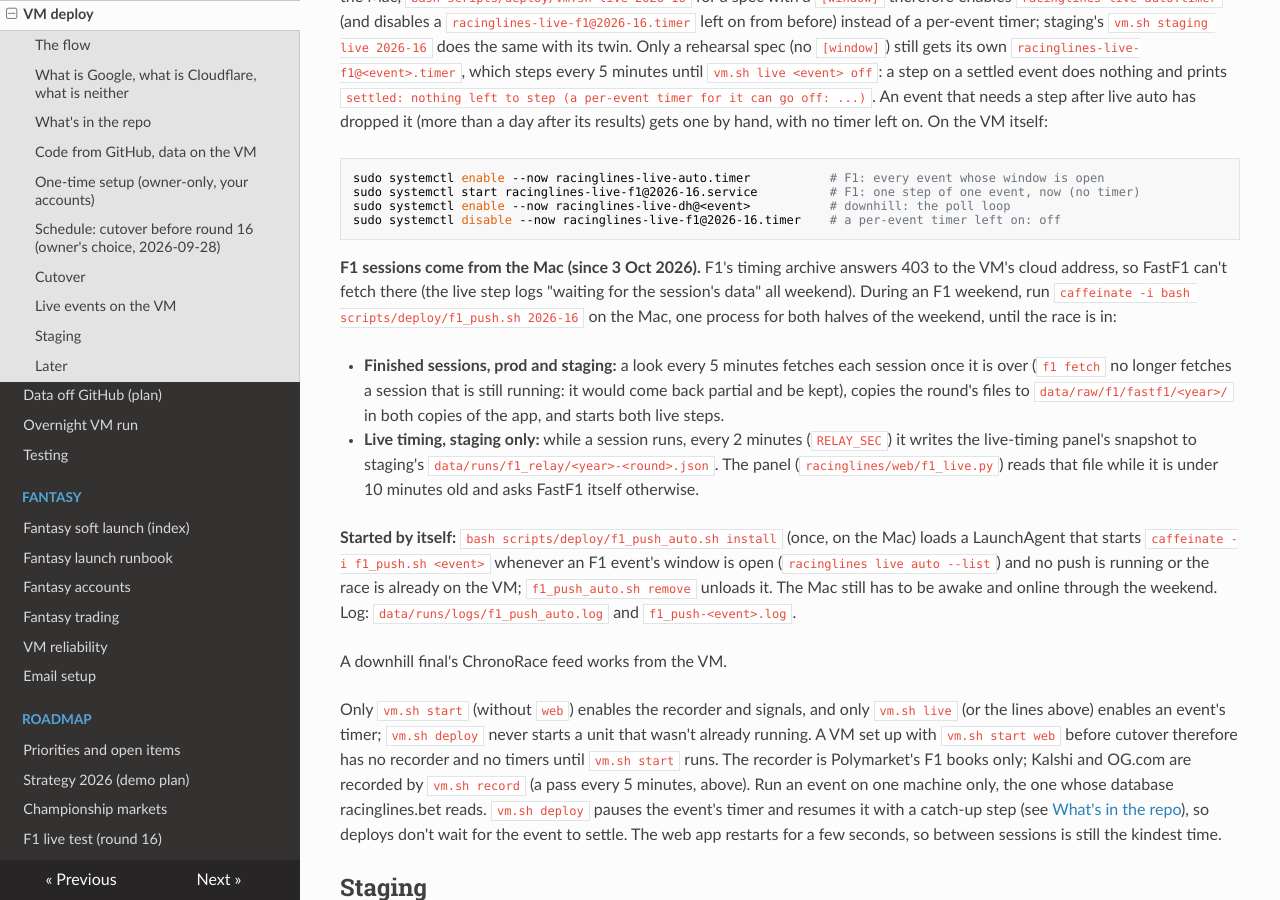
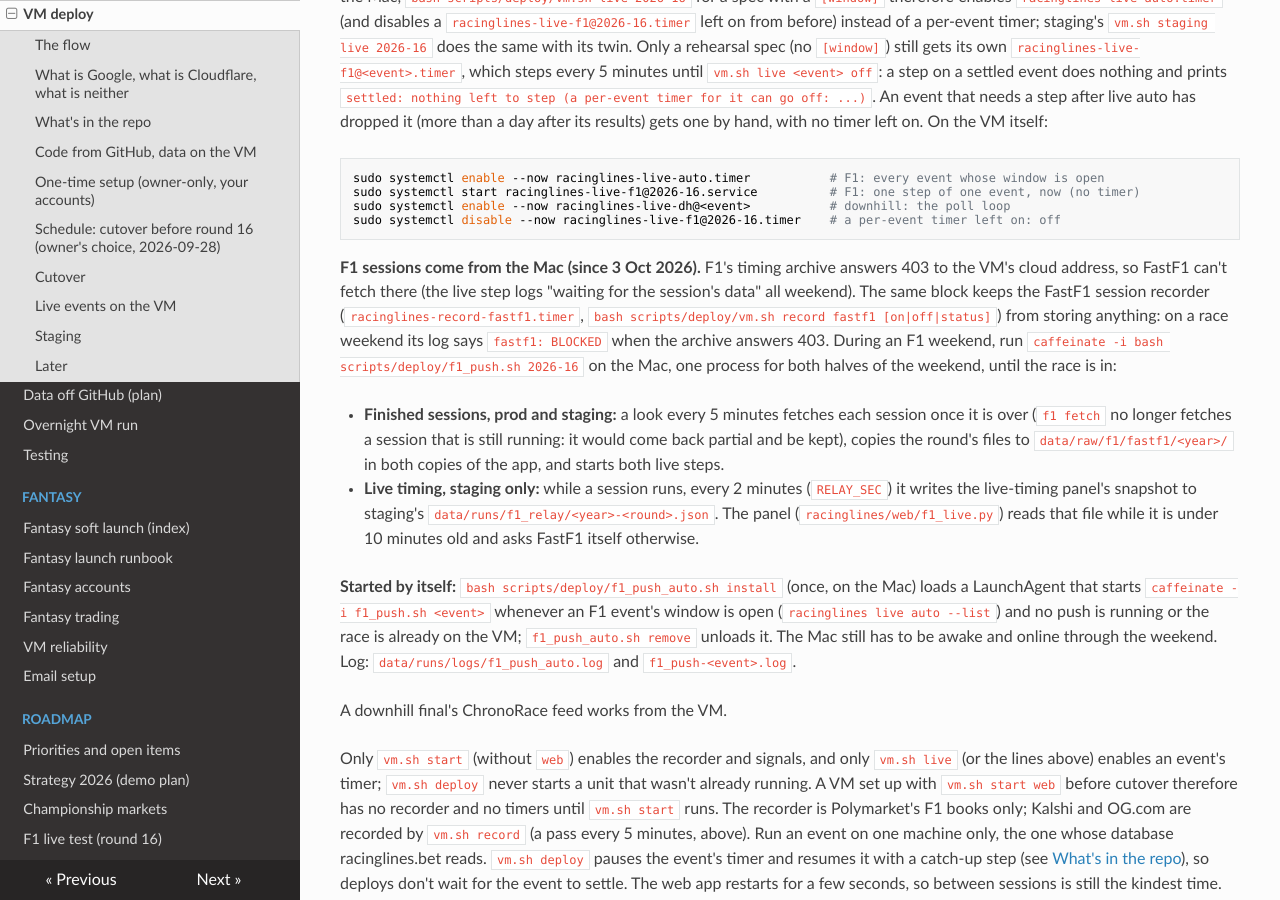
Before and after one commit to lalligagger/racinglines-public, an MkDocs documentation site: the page built from docs/vm-deploy.md, in a window 1280 px wide and 900 px high, scrolled down 9615 px. Built offline with MkDocs 1.6.1, drawn with Linux system fonts in a browser that asks for light colours; nearby versions of some CDN libraries.

Commit message:
Fix 1: FastF1 recorder honest: vm.sh record fastf1 [on|off|status], record_fastf1.sh names its own command and logs BLOCKED on a 403.
The timer stays as it is; removal or a new source waits for the owner's 403 probe.

Co-Authored-By: Claude Opus 5.5 (1M context) <noreply@anthropic.com>
Claude-Session: https://claude.ai/code/session_01LegXdyHJnJKJ1it5DVd2XT

````diff
--- a/docs/vm-deploy.md
+++ b/docs/vm-deploy.md
@@ -335,7 +335,9 @@ sudo systemctl enable --now racinglines-live-dh@<event>           # downhill: th
 sudo systemctl disable --now racinglines-live-f1@2026-16.timer    # a per-event timer left on: off
 ```
 **F1 sessions come from the Mac (since 3 Oct 2026).** F1's timing archive answers 403 to the VM's cloud address, so
-FastF1 can't fetch there (the live step logs "waiting for the session's data" all weekend). During an F1 weekend, run
+FastF1 can't fetch there (the live step logs "waiting for the session's data" all weekend). The same block keeps the
+FastF1 session recorder (`racinglines-record-fastf1.timer`, `bash scripts/deploy/vm.sh record fastf1 [on|off|status]`)
+from storing anything: on a race weekend its log says `fastf1: BLOCKED` when the archive answers 403. During an F1 weekend, run
 `caffeinate -i bash scripts/deploy/f1_push.sh 2026-16` on the Mac, one process for both halves of the weekend, until the
 race is in:
 
````
Also changed, not shown: 3 other files.
